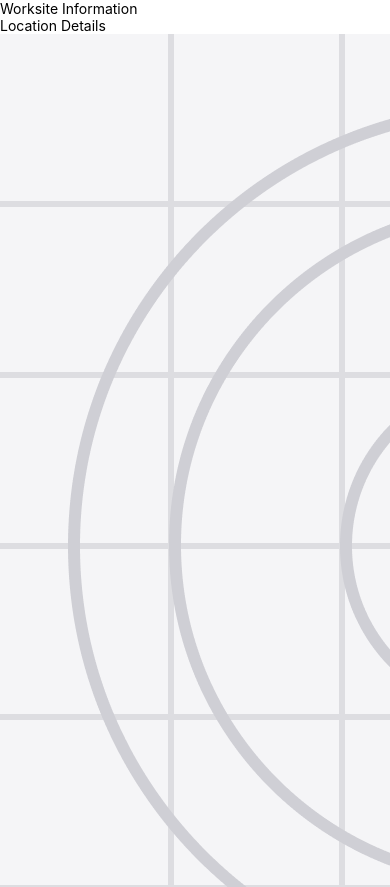
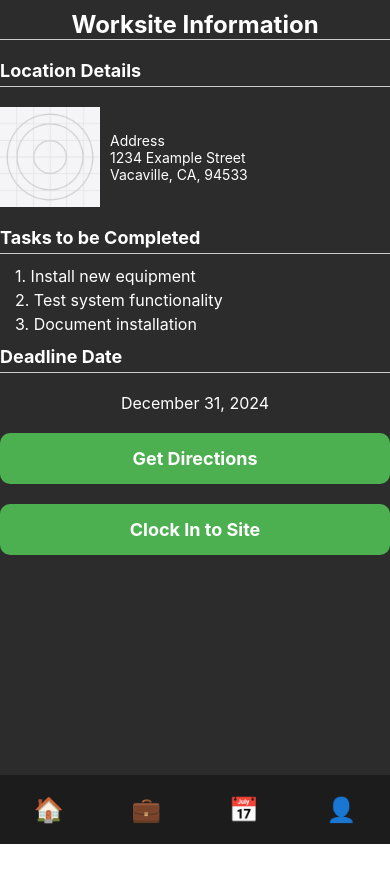
Before and after one commit to Team-Best-Effort/ServiceSyncEmployee, a React Native app in the folder my-app/: screen / in a window 390 px wide. Shown: the top 887 px of the page. After the commit the page ends 844 px from the top, so only its background shows below. Built offline with nearby package versions, Linux system fonts and the light colour scheme.

Commit message:
Added styling changes to Employee Worksite info page

```diff
--- a/my-app/pages/EmployeeWorksiteInformation.tsx
+++ b/my-app/pages/EmployeeWorksiteInformation.tsx
@@ -27,55 +27,44 @@ const EmployeeWorksiteInformation: React.FC<EmployeeWorksiteInformationProps> =
   onClockIn,
 }) => {
   return (
-    <SafeAreaView>
+    <SafeAreaView style={styles.container}>
       <ScrollView>
-        <View>
-          <Text>Worksite Information</Text>
-        </View>
+        <Text style={styles.header}>Worksite Information</Text>
 
-        <View>
-          <Text>Location Details</Text>
-          <View>
+        <Text style={styles.sectionTitle}>Location Details</Text>
+        <View style={styles.locationContainer}>
           <Image
             source={require('../assets/icon.png')}
             resizeMode="cover"
+            style={{ width: 100, height: 100 }} // Adjust size as needed
           />
-            <View>
-              <Text>Address</Text>
-              <Text>{address.street}</Text>
-              <Text>
+          <View style={styles.locationTextContainer}>
+            <Text style={styles.text}>Address</Text>
+            <Text style={styles.text}>{address.street}</Text>
+            <Text style={styles.text}>
               {`${address.city}, ${address.state}, ${address.zipCode}`}
             </Text>
           </View>
         </View>
-        </View>
 
-        <View>
-          <Text>Tasks to be Completed</Text>
+        <Text style={styles.sectionTitle}>Tasks to be Completed</Text>
         <View>
           {tasks.map((task) => (
-              <Text key={task.id}>
+            <Text style={styles.taskText} key={task.id}>
               {`${task.id}. ${task.title}`}
             </Text>
           ))}
         </View>
-        </View>
 
-        <View>
-          <Text>Deadline Date</Text>
-          <Text>{deadline}</Text>
-        </View>
+        <Text style={styles.sectionTitle}>Deadline Date</Text>
+        <Text style={styles.deadlineText}>{deadline}</Text>
 
-        <TouchableOpacity
-          onPress={onGetDirections}
-        >
-          <Text >Get Directions</Text>
+        <TouchableOpacity style={styles.button} onPress={onGetDirections}>
+          <Text style={styles.buttonText}>Get Directions</Text>
         </TouchableOpacity>
 
-        <TouchableOpacity
-          onPress={onClockIn}
-        >
-          <Text>Clock In to Site</Text>
+        <TouchableOpacity style={styles.button} onPress={onClockIn}>
+          <Text style={styles.buttonText}>Clock In to Site</Text>
         </TouchableOpacity>
       </ScrollView>
 
@@ -98,6 +87,64 @@ const EmployeeWorksiteInformation: React.FC<EmployeeWorksiteInformationProps> =
 };
 
 const styles = StyleSheet.create({
+  container: {
+    flex: 1,
+    backgroundColor: '#2C2C2C',
+    paddingHorizontal: 20,
+  },
+  header: {
+    fontSize: 24,
+    fontWeight: 'bold',
+    textAlign: 'center',
+    marginVertical: 10,
+    borderBottomWidth: 1,
+    borderBottomColor: '#ccc',
+    color: 'white',
+  },
+  sectionTitle: {
+    fontSize: 18,
+    fontWeight: 'bold',
+    marginVertical: 10,
+    borderBottomWidth: 1,
+    borderBottomColor: '#ccc',
+    paddingBottom: 5,
+    color: 'white',
+  },
+  locationContainer: {
+    flexDirection: 'row',
+    alignItems: 'center',
+    marginVertical: 10,
+  },
+  locationTextContainer: {
+    marginLeft: 10,
+  },
+  text: {
+    color: 'white',
+  },
+  taskText: {
+    fontSize: 16,
+    marginLeft: 15,
+    lineHeight: 24,
+    color: 'white',
+  },
+  deadlineText: {
+    fontSize: 16,
+    textAlign: 'center',
+    marginVertical: 10,
+    color: 'white',
+  },
+  button: {
+    backgroundColor: '#4CAF50',
+    borderRadius: 10,
+    paddingVertical: 15,
+    marginVertical: 10,
+    alignItems: 'center',
+  },
+  buttonText: {
+    fontSize: 18,
+    color: 'white',
+    fontWeight: 'bold',
+  },
   navbar: {
     flexDirection: 'row',
     justifyContent: 'space-around',
```
Also changed, not shown: 1 other file (tests, documents, lock files or other folders). Lines whose indentation alone changed are shown as unchanged.
